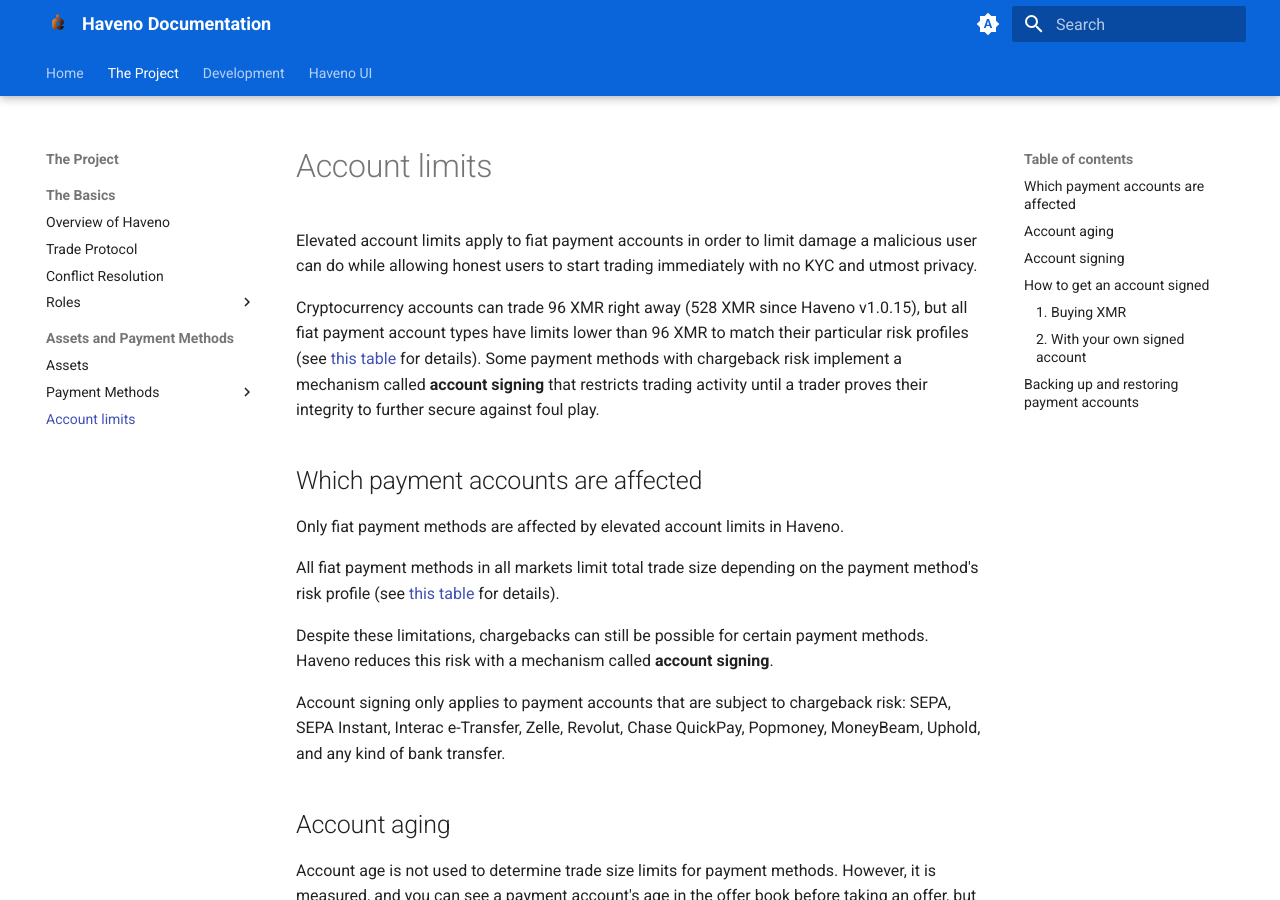
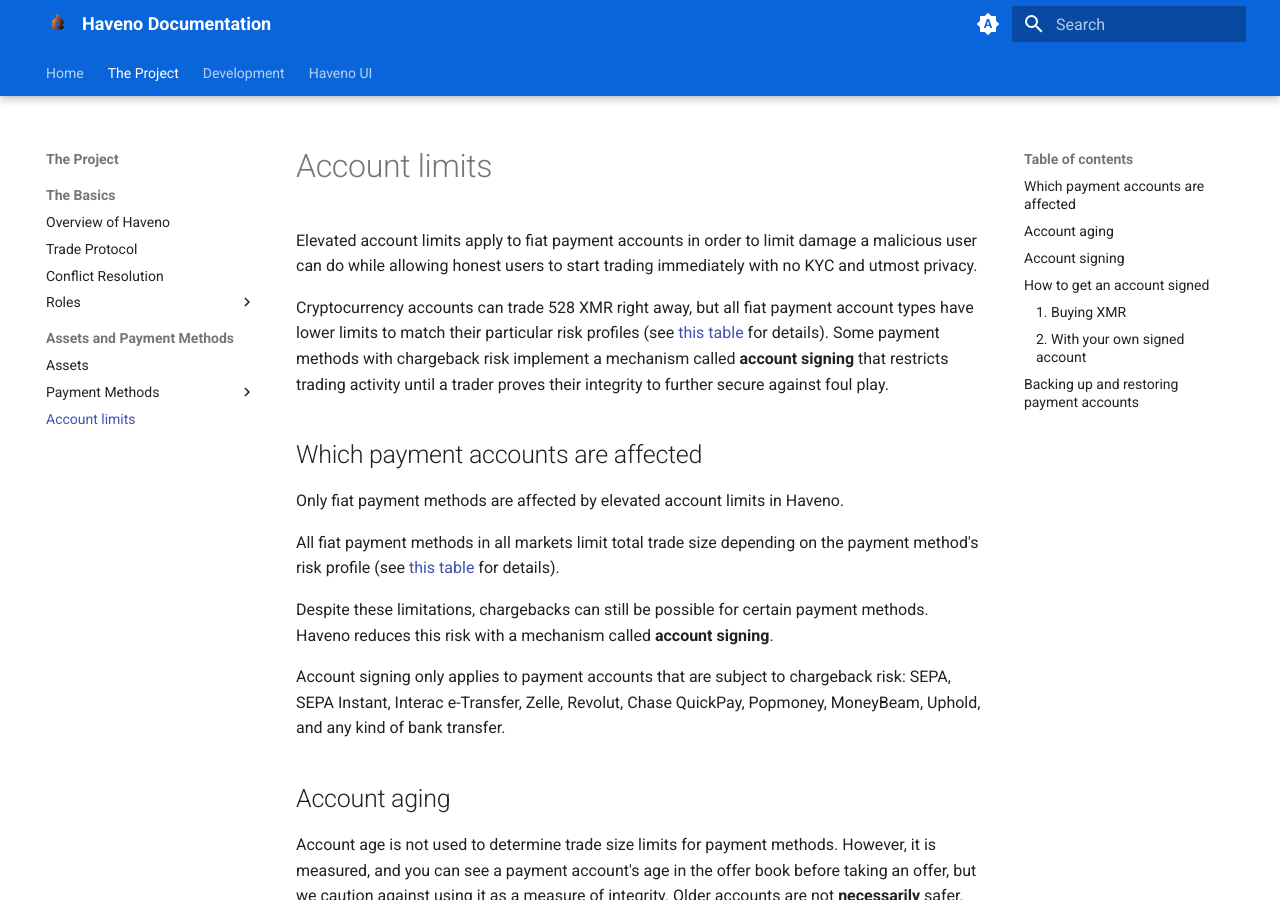
Before and after one commit to boldsuck/haveno-reto-docs, an MkDocs documentation site: the page built from docs/the-project/account_limits.md, in a window 1280 px wide and 900 px high. Built offline with MkDocs 1.6.1 and Material for MkDocs 9.7.7, drawn with Linux system fonts in a browser that asks for light colours; plug-ins that fetch from the network failed and are left out; the version menu is left out.

Commit message:
update trade limits after increase

```diff
--- a/docs/the-project/account_limits.md
+++ b/docs/the-project/account_limits.md
@@ -2,7 +2,7 @@
 
 Elevated account limits apply to fiat payment accounts in order to limit damage a malicious user can do while allowing honest users to start trading immediately with no KYC and utmost privacy.
 
-Cryptocurrency accounts can trade 96 XMR right away (528 XMR since Haveno v1.0.15), but all fiat payment account types have limits lower than 96 XMR to match their particular risk profiles (see [this table](payment_methods/0-all-methods.md/#1-fiat-payment-methods) for details). Some payment methods with chargeback risk implement a mechanism called **account signing** that restricts trading activity until a trader proves their integrity to further secure against foul play.
+Cryptocurrency accounts can trade 528 XMR right away, but all fiat payment account types have lower limits to match their particular risk profiles (see [this table](payment_methods/0-all-methods.md/#1-fiat-payment-methods) for details). Some payment methods with chargeback risk implement a mechanism called **account signing** that restricts trading activity until a trader proves their integrity to further secure against foul play.
 
 ## Which payment accounts are affected
 
```
Also changed, not shown: docs/the-project/payment_methods/0-all-methods.md (+5 -9 lines).
